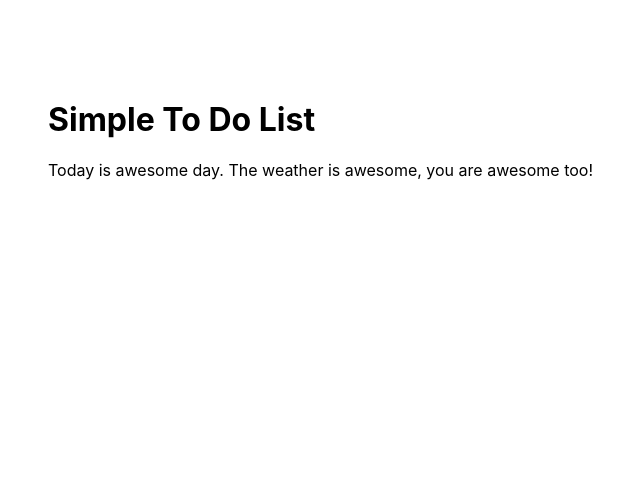
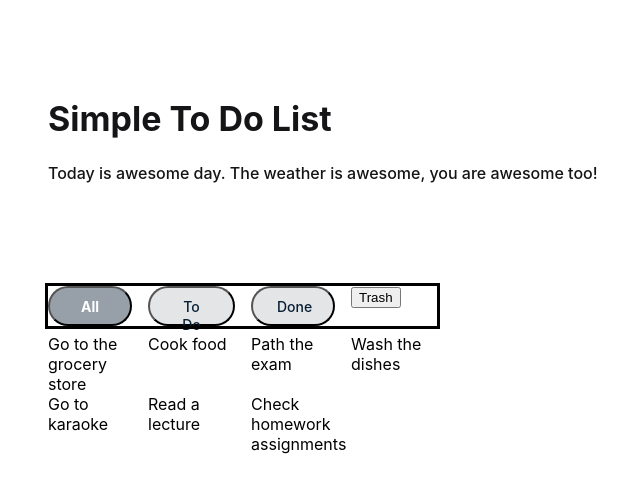
Before and after one commit to Zhanbek/nfactorial-web-intro-weekly-project-for-lecture-28-04-2023, a React (Create React App) app in the folder todolist/: page / in a window 1280 px wide. Shown: the top 492 px of the page, without its empty margins (32-672 px from the left). Built offline with nearby package versions, Linux system fonts and the light colour scheme.

Commit message:
Adds buttons

```diff
--- a/todolist/src/App.js
+++ b/todolist/src/App.js
@@ -1,6 +1,7 @@
 // import { useState } from "react";
 import "./App.css";
 import Title from "./Components/Title/Title";
+import Main from "./Components/Main/Main";
 
 function App() {
   // const [isAddModalVisible, setIsAddModalVisible] = useState(false);
@@ -9,7 +10,7 @@ function App() {
   return (
     <div className="App">
       <Title/>
-
+      <Main/>
     </div>
   );
 }
--- /dev/null
+++ b/todolist/src/Components/Main/Main-outline-temp.css
@@ -0,0 +1,5 @@
+
+
+.Buttons-list {
+    outline: 3px solid black;
+}
--- a/todolist/src/Components/Main/Main.css
+++ b/todolist/src/Components/Main/Main.css
@@ -1,3 +1,65 @@
-.Main-container {
+
+
+.Buttons-list {
+    display: grid;
+    grid-template-columns: 84px 87px 84px 86px;
+    column-gap: 16px;
+    list-style-type: none;
+    margin: 0;
+    padding: 0;
+    width: 389px;
+    height: 40px;
+    box-sizing: border-box;
+}
+
+.Set-all-mode {
+    width: 84px;
+    height: 40px;
+    background: rgba(8, 30, 52, 0.42);
+    border-radius: 100px;
+    font-family: 'Inter';
+    font-style: normal;
+    font-weight: 700;
+    font-size: 14px;
+    line-height: 18px;
+    color: #FFFFFF;
+    text-align: center;
+    margin: 0;
+    padding: 10px 24px;
+}
+
+.Set-todo-mode {
+    width: 87px;
+    height: 40px;
+    background: linear-gradient(0deg, rgba(8, 30, 52, 0.05), rgba(8, 30, 52, 0.05)), #F0F0F0;
+    border-radius: 100px;
+    font-family: 'Inter';
+    font-style: normal;
+    font-weight: 500;
+    font-size: 14px;
+    line-height: 18px;
+    color: #081E34;
+    text-align: center;
+    margin: 0;
+    padding: 10px 24px;
+}
+
+.Set-done-mode {
+    width: 84px;
+    height: 40px;
+    background: linear-gradient(0deg, rgba(8, 30, 52, 0.05), rgba(8, 30, 52, 0.05)), #F0F0F0;
+    border-radius: 100px;
+    font-family: 'Inter';
+    font-style: normal;
+    font-weight: 500;
+    font-size: 14px;
+    line-height: 18px;
+    color: #081E34;
+    text-align: center;
+    margin: 0;
+    padding: 10px 24px;
+}
+
+.Set-trash-mode {
 
 }
--- a/todolist/src/Components/Main/Main.js
+++ b/todolist/src/Components/Main/Main.js
@@ -1,26 +1,71 @@
+import './Main.css'
+import './Main-outline-temp.css'
 import { useState } from "react";
 import { v4 as uuidv4 } from "uuid";
 
+
+export default function Main() {
     const INIT_ACTIONS_LIST = [
         {id : uuidv4(), name : "Go to the grocery store",       status : "Done"},
         {id : uuidv4(), name : "Сook food",                     status : "ToDo"},
         {id : uuidv4(), name : "Path the exam",                 status : "ToDo"},
         {id : uuidv4(), name : "Wash the dishes",               status : "ToDo"},
-    {id : uuidv4(), name : "Go to karaoke",                 status : "TrashToDelete"},
+        {id : uuidv4(), name : "Go to karaoke",                 status : "Trash"},
         {id : uuidv4(), name : "Read a lecture",                status : "ToDo"},
-    {id : uuidv4(), name : "Сheck homework assignments",    status : "Doту"},
-]
+        {id : uuidv4(), name : "Сheck homework assignments",    status : "Done"}
+    ];
 
-export default Main() {
-    const [displayMode, setDisplayMode] = useState("DisplayWithToDoStatus");
+    const [displayMode, setDisplayMode] = useState('DisplayAll');
     const [actionsList, setActionsList] = useState(INIT_ACTIONS_LIST);
+
+    let statusValue = '';
+
+    switch (displayMode) {
+        case 'DisplayActionsWithToDoStatus':
+            statusValue = 'ToDo';
+            break;
+        case 'DisplayActionsWithDoneStatus':
+            statusValue = 'Done';
+            break;
+        case 'DisplayActionsWithTrashStatus':
+            statusValue = 'Done';
+            break;
+        case 'DisplayAll':
+            statusValue = null;
+            break;
+        default:
+            statusValue = null;
+            break;
+    }
+
+    const actionsToDisplay = actionsList.filter((item) => item.status === ( (statusValue === null) ? item.status : statusValue ) );
+
     return (
-        <div className="Main-container">
-            <h2 className="Current-status"></h2>
-        </div>
-    )
+        <ul className = "Buttons-list">
+            <li className = "Buttons-list-item">
+                <button className = "Set-all-mode">
+                    All
+                </button>
+            </li>
+            <li className = "buttons-list-item">
+                <button className = "Set-todo-mode">
+                    To Do
+                </button>
+            </li>
+            <li className = "buttons-list-item">
+                <button className = "Set-done-mode">
+                    Done
+                </button>
+            </li>
+            <li className = "buttons-list-item">
+                <button className = "Set-trash-mode">
+                    Trash
+                </button>
+            </li>
 
-    const statusValue = (displayMode === "DisplayWithToDoStatus") ? ();
-
-    const actionsToDisplay = actionsList.filter((item)=> item.status = displayMode)
+            {
+               actionsToDisplay.map((item, index) => <div>{item.name}</div>)
             }
+        </ul>
+    );
+}
--- a/todolist/src/Components/Title/Title.css
+++ b/todolist/src/Components/Title/Title.css
@@ -1,9 +1,8 @@
 .Title-container {
-    display: flex;
-    flex-direction: column;
-    justify-content: space-between;
+    display: block;
     width: 630px;
     height: 84px;
+    margin: 0 0 102px 0;
     padding: 0;
 }
 
@@ -16,7 +15,7 @@
     font-size: 34px;
     line-height: 38px;
     color: #151517;
-    margin: 0;
+    margin: 0 0 24px 0;
     padding: 0;
 }
 
@@ -29,11 +28,10 @@
     font-weight: 500;
     font-size: 16px;
     line-height: 22px;
-    /* identical to box height, or 138% */
-
     display: flex;
     align-items: center;
 
     color: #151517;
-
+    margin: 0;
+    padding: 0;
 }
--- a/todolist/src/Components/Title/Title.js
+++ b/todolist/src/Components/Title/Title.js
@@ -1,3 +1,5 @@
+import './Title.css';
+
 export default function Title() {
     return (
       <div className = "Title-container">
```
Lines whose indentation alone changed are shown as unchanged.
